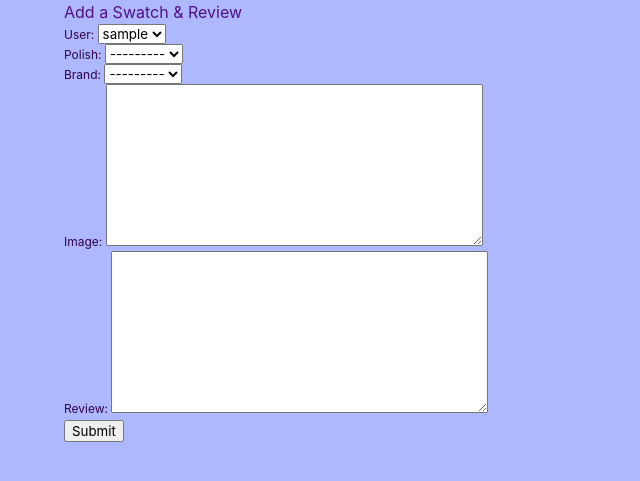
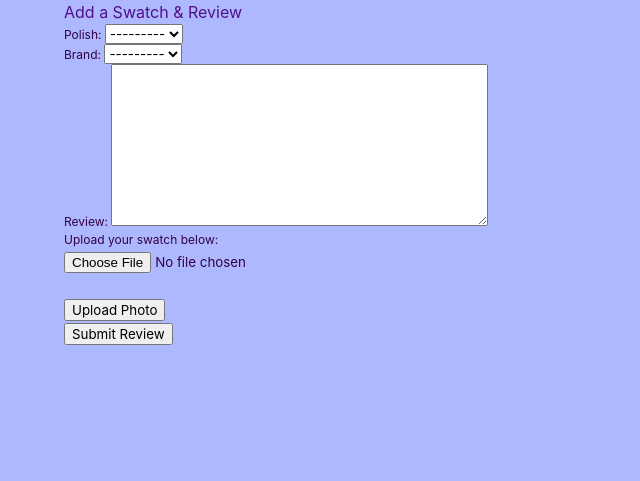
Before and after one commit to npereznyc/polished_fullstack, a Django app: page /reviews/new/ in a window 1280 px wide. Shown: the part 52-533 px from the top of the page, without its empty margins (0-640 px from the left). Run offline with Django 4.2, Linux system fonts and the light colour scheme; the visitor is signed in with stand-in values (Sample User, id 1); data comes from the database, SQL or seed files in the repository; data that the repository does not hold is empty.

Commit message:
Image upload to AWS is working. Not getting the url back to save to the Review object though.

```diff
--- a/main_app/models.py
+++ b/main_app/models.py
@@ -29,8 +29,8 @@ class Review(models.Model):
     user = models.ForeignKey(User, on_delete=models.CASCADE, default=1, related_name='reviews')
     polish = models.ForeignKey(Polish, on_delete=models.PROTECT, related_name='reviews')
     brand = models.ForeignKey(Brand, on_delete=models.PROTECT, related_name='reviews')
-    image =  models.TextField()
     review =  models.TextField()
+    image =  models.CharField(max_length=200)
     created_at = models.DateTimeField(default=timezone.now)
 
     def __str__(self):
@@ -38,6 +38,3 @@ class Review(models.Model):
 
     class Meta:
         ordering = ['-created_at']
-
-class Photo(models.Model):
-    url = models.CharField(max_length=200)
--- a/main_app/templates/create_review.html
+++ b/main_app/templates/create_review.html
@@ -5,12 +5,21 @@
 <h1>Add a Swatch & Review</h1>
 
 <form method="post">
-<!-- Security Feature  -->
+  <!-- Security Feature  -->
   {% csrf_token %}
-<!--  Generate inputs  -->
+  <!--  Generate inputs  -->
   {{form.as_p}}
-<!--  Submit form  -->
-  <input type="submit" value="Submit" />
+  <p>Upload your swatch below:</p>
+  <!--  Submit form  -->
+  <form action="{% url 'add_photo' %}" enctype="multipart/form-data" method="POST" class="card-panel">
+    {% csrf_token %}
+    <input type="file" name="photo-file">
+    <br><br>
+    <input type="submit" class="btn" value="Upload Photo">
+  </form>
+
+  <input type="submit" value="Submit Review" />
 </form>
 
+
 {% endblock %}
--- a/main_app/urls.py
+++ b/main_app/urls.py
@@ -15,4 +15,7 @@ urlpatterns = [
     path('reviews/<int:pk>/delete/', views.DeleteReview.as_view(), name='delete_review'),
     path('accounts/signup/', views.Signup.as_view(), name="signup"),
     path('myreviews/', views.UserReviews.as_view(), name='my_reviews'),
+
+    # path('reviews/add_photo', views.add_photo, name='add_photo'),
+    path('reviews/add_photo', views.CreateReview.as_view(), name='add_photo'),
 ]
--- a/main_app/views.py
+++ b/main_app/views.py
@@ -12,6 +12,8 @@ from django.contrib.auth.decorators import login_required
 from django.utils.decorators import method_decorator
 from django.contrib.auth.mixins import LoginRequiredMixin
 import os
+import uuid
+import boto3
 
 
 
@@ -88,7 +90,7 @@ class UserReviews(LoginRequiredMixin,generic.ListView):
 @method_decorator(login_required, name='dispatch')
 class CreateReview(CreateView):
     model = Review
-    fields = ['user', 'polish', 'brand', 'image', 'review']
+    fields = ['polish', 'brand', 'review']
     template_name = "create_review.html"
     success_url = "/reviews/"
 
@@ -121,3 +123,23 @@ class DeleteReview(DeleteView):
     model = Review
     template_name='delete_review_conf.html'
     success_url = "/"
+
+def add_photo(request):
+    # photo-file will be the "name" attribute on the <input type="file">
+    photo_file = request.FILES.get('photo-file', None)
+    if photo_file:
+        s3 = boto3.client('s3')
+        # need a unique "key" for S3 / needs image file extension too
+        key = uuid.uuid4().hex[:6] + photo_file.name[photo_file.name.rfind('.'):]
+        # just in case something goes wrong
+        try:
+            bucket = os.environ['AWS_STORAGE_BUCKET_NAME']
+            s3.upload_fileobj(photo_file, bucket, key)
+            # build the full url string
+            url = f"{os.environ['S3_BASE_URL']}{bucket}/{key}"
+            image = f"{os.environ['S3_BASE_URL']}{bucket}/{key}"
+            # we can assign to cat_id or cat (if you have a cat object)
+            Review.objects.create(url=url, image=image)
+        except:
+            print('An error occurred uploading file to S3')
+    # return redirect('my_reviews')
```
